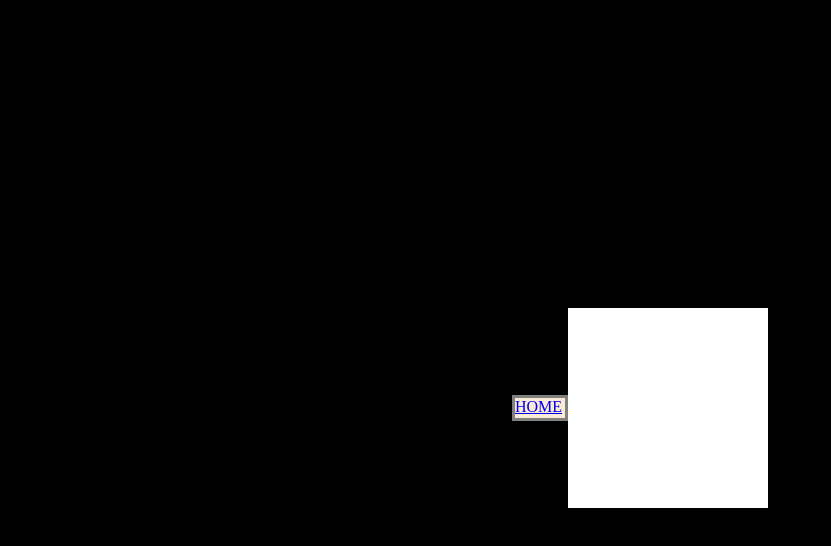
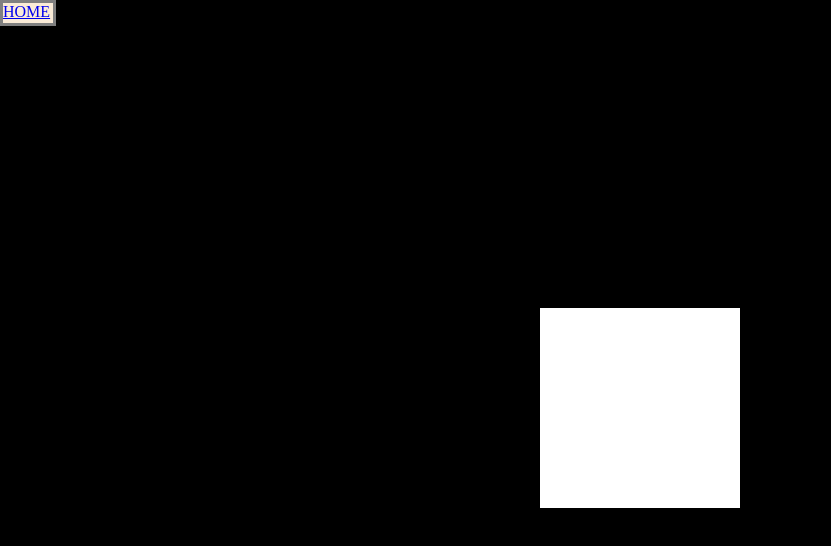
Before and after one commit to israellopes19/Anima_css, a plain HTML site: page Israel.aluno/Src/Q11.html in a window 1280 px wide. Shown: the whole page, without its empty margins (0-831 px from the left). Drawn offline with Linux system fonts and the light colour scheme.

Commit message:
Add files via upload
atualizar

```diff
--- a/Israel.aluno/Css/q1.css
+++ b/Israel.aluno/Css/q1.css
@@ -5,7 +5,6 @@ body {
    display: flex;
    align-items: center;
    justify-content: center;
-   flex-wrap: wrap;
    height: 100vh;
 
 
@@ -16,7 +15,7 @@ body {
 
 .caixa{
 
-
+    margin: 5px;
     width: 200px;
     height: 200px;
     background-color: blue;
--- a/Israel.aluno/Css/q11.css
+++ b/Israel.aluno/Css/q11.css
@@ -3,6 +3,9 @@ a {
     height: 20px;
     border: solid 3px gray;
     background-color: antiquewhite;
+    position: absolute;
+    top: 0%;
+    left: 0%;
 
 
 
```
